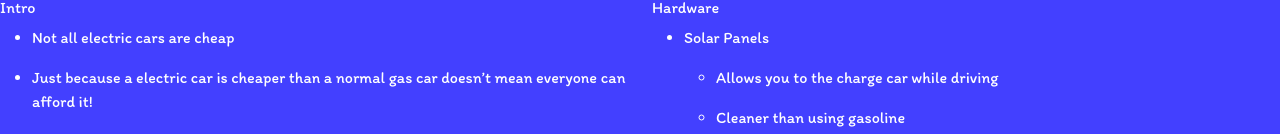
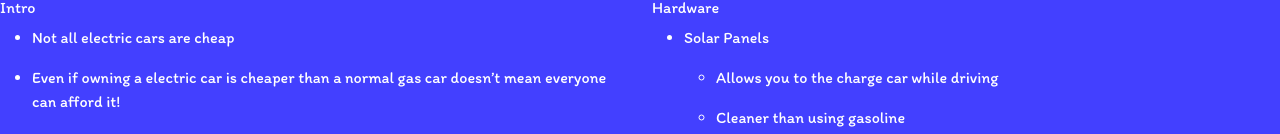
Before and after one commit to mohammedr8880/sep10-freedom-project, a plain HTML site: page index.html in a window 1280 px wide. Shown: the part 394-528 px from the top of the page. Drawn offline with nearby package versions, Linux system fonts and the light colour scheme; a script that the page names is missing.

Commit message:
grammer fixes

```diff
--- a/index.html
+++ b/index.html
@@ -83,7 +83,7 @@
                 <li>Not all electric cars are cheap</li>
                 </ul>
               <ul>
-                <li>Just because a electric car is cheaper than a normal gas car doesn’t mean everyone can afford it!</li>
+                <li>Even if owning a electric car is cheaper than a normal gas car doesn’t mean everyone can afford it!</li>
                 </ul>
               <ul>
                 <li>There are parts in Electric cars that can be replaced with a cheaper aternative</li>
```
